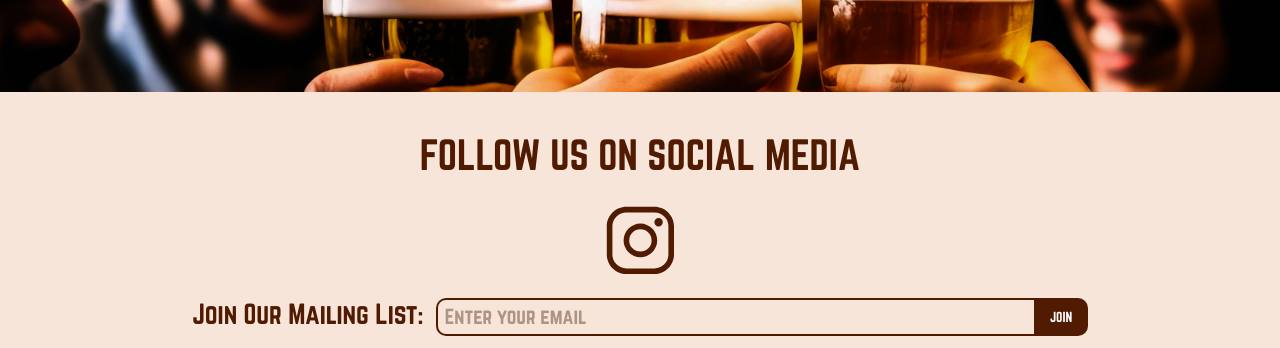
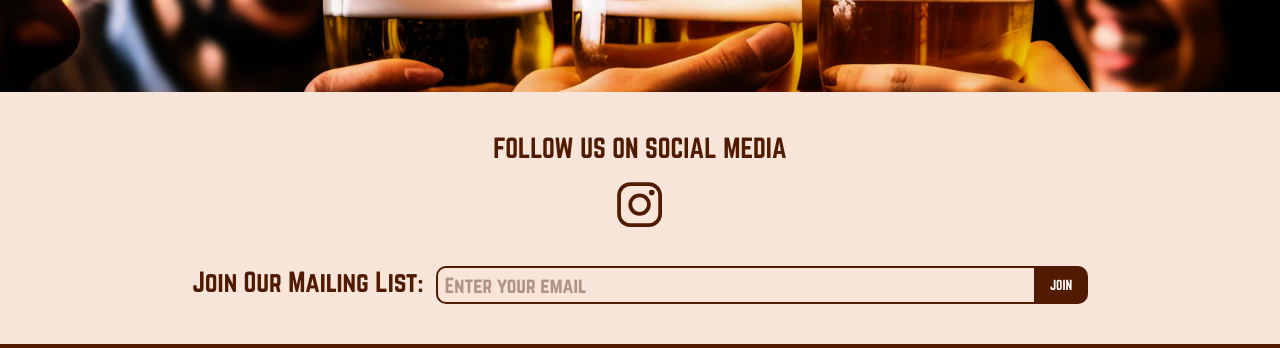
Before and after one commit to bsturrock/m8, a React (Vite) app: page / in a window 1280 px wide. Shown: the part 1700-2048 px from the top of the page. Built offline with nearby package versions, Linux system fonts and the light colour scheme.

Commit message:
slight adjustments

```diff
--- a/src/components/Socials/Socials.scss
+++ b/src/components/Socials/Socials.scss
@@ -10,21 +10,22 @@
 .socials-title {
     width: fit-content;
     margin: auto;
-    padding-bottom: 3vh;
+    padding-bottom: 2vh;
     color: $m8-clay;
     font-family: $brand-font;
     font-weight: normal;
-    font-size: 3vw;
+    font-size: 2vw;
     text-transform: uppercase;
 }
 
 .socials-icons {
     width: fit-content;
     margin: auto;
+    margin-bottom: 3vh;
 }
 
 .insta-link {
-    font-size: 6vw;
+    font-size: 4vw;
     color: $m8-clay;
     transition: .2s;
 }
```
